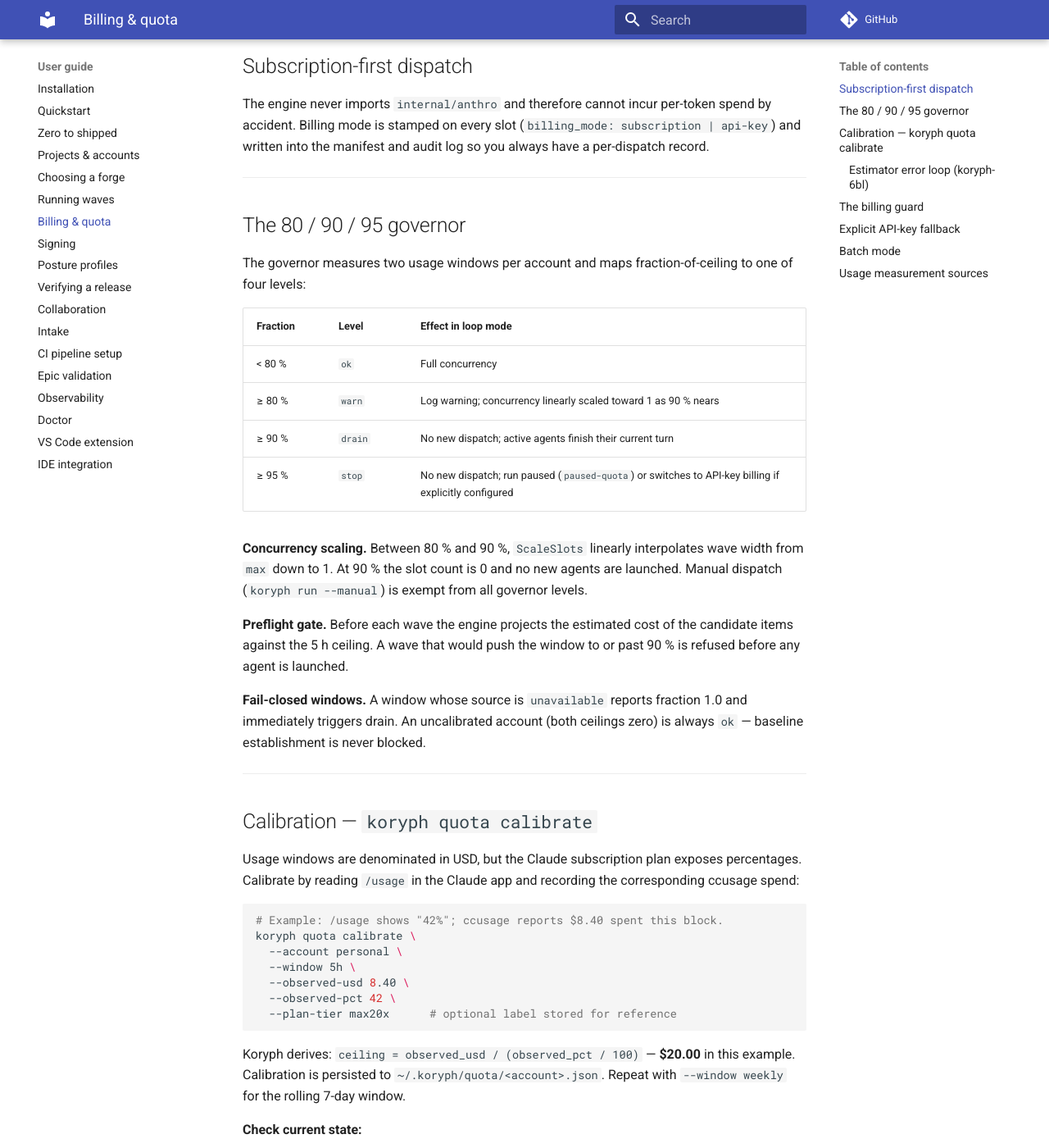
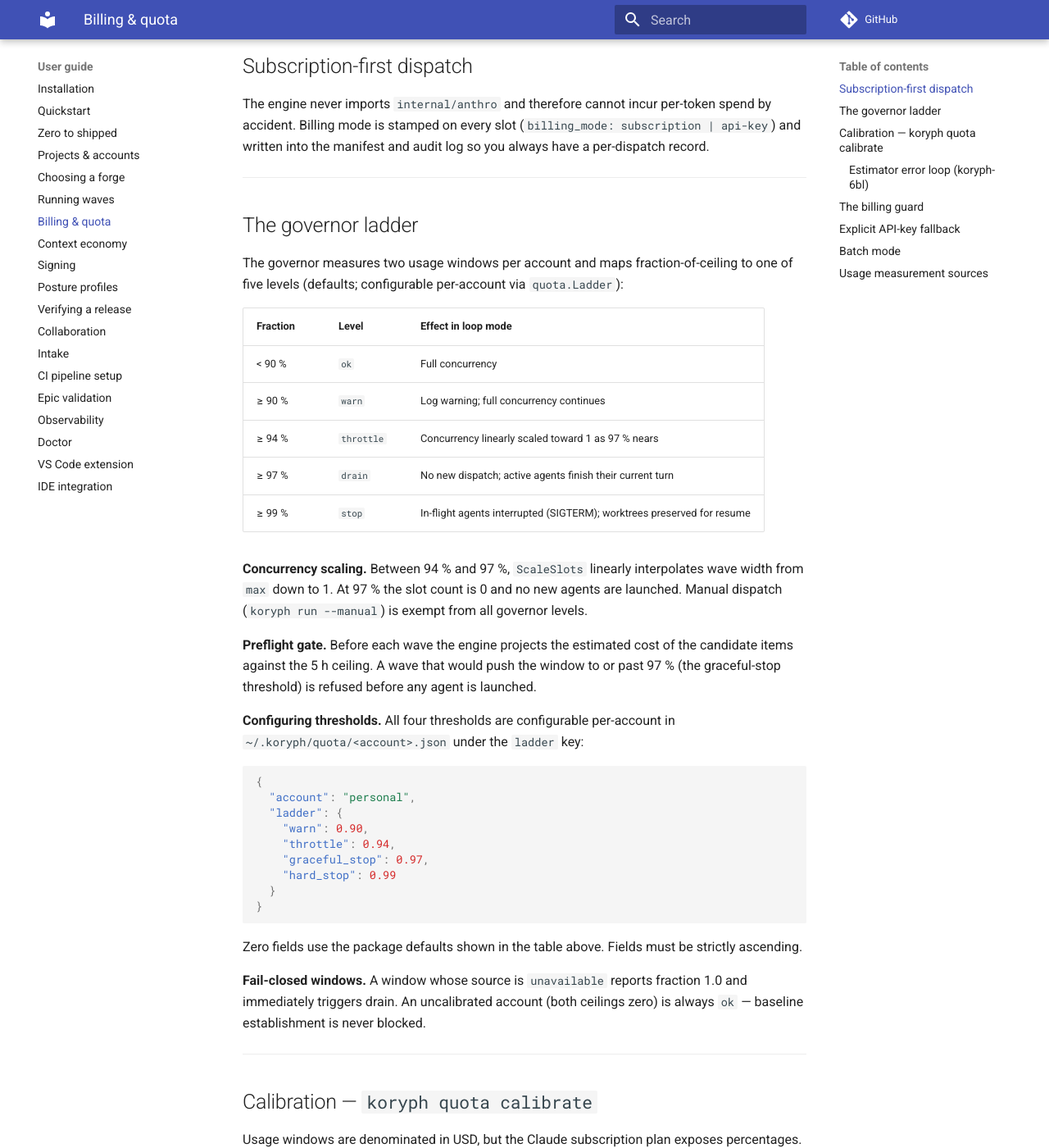
Before and after one commit to koryph/koryph, an MkDocs documentation site: the page built from docs/user-guide/billing-and-quota.md, in a window 1280 px wide and 1400 px high, scrolled down 307 px. Shown: the whole window at 82% size. Built offline with MkDocs 1.6.1 and Material for MkDocs 9.7.7, drawn with Linux system fonts in a browser that asks for light colours; comment, search, counter and statistics services are not loaded.

Commit message:
docs(user-guide): context-economy chapter + governor ladder drift fix (koryph-77r.9)
Add docs/user-guide/context-economy.md covering koryph metrics tokens,
quiet gate (make gate-agent), wrappers + file-spill recovery, output caps
(BASH_MAX_OUTPUT_LENGTH / MAX_MCP_OUTPUT_TOKENS), and bd-prime slimming;
wire new page into mkdocs.yml nav under Billing & quota.

Fix billing-and-quota.md: the "80/90/95 governor" section documented
the deprecated WarnFraction/DrainFraction/StopFraction constants rather
than the koryph-ivk defaults (warn=0.90, throttle=0.94, graceful_stop=0.97,
hard_stop=0.99). Correct the table, level names, concurrency-scaling
description, and preflight-gate threshold; add the Ladder config example.

Co-Authored-By: Claude Sonnet 4.6 <noreply@anthropic.com>
Signed-off-by: Marshall Cody McCain <cody@mccain.family>

````diff
--- a/docs/user-guide/billing-and-quota.md
+++ b/docs/user-guide/billing-and-quota.md
@@ -18,26 +18,47 @@ audit log so you always have a per-dispatch record.
 
 ---
 
-## The 80 / 90 / 95 governor
+## The governor ladder
 
 The governor measures two usage windows per account and maps
-fraction-of-ceiling to one of four levels:
+fraction-of-ceiling to one of five levels (defaults; configurable per-account
+via `quota.Ladder`):
 
-| Fraction | Level   | Effect in loop mode                                              |
-|----------|---------|------------------------------------------------------------------|
-| < 80 %   | `ok`    | Full concurrency                                                 |
-| ≥ 80 %   | `warn`  | Log warning; concurrency linearly scaled toward 1 as 90 % nears |
-| ≥ 90 %   | `drain` | No new dispatch; active agents finish their current turn         |
-| ≥ 95 %   | `stop`  | No new dispatch; run paused (`paused-quota`) or switches to API-key billing if explicitly configured |
+| Fraction | Level      | Effect in loop mode                                                 |
+|----------|------------|---------------------------------------------------------------------|
+| < 90 %   | `ok`       | Full concurrency                                                    |
+| ≥ 90 %   | `warn`     | Log warning; full concurrency continues                             |
+| ≥ 94 %   | `throttle` | Concurrency linearly scaled toward 1 as 97 % nears                 |
+| ≥ 97 %   | `drain`    | No new dispatch; active agents finish their current turn            |
+| ≥ 99 %   | `stop`     | In-flight agents interrupted (SIGTERM); worktrees preserved for resume |
 
-**Concurrency scaling.** Between 80 % and 90 %, `ScaleSlots` linearly
-interpolates wave width from `max` down to 1. At 90 % the slot count is 0
+**Concurrency scaling.** Between 94 % and 97 %, `ScaleSlots` linearly
+interpolates wave width from `max` down to 1. At 97 % the slot count is 0
 and no new agents are launched. Manual dispatch (`koryph run --manual`) is
 exempt from all governor levels.
 
 **Preflight gate.** Before each wave the engine projects the estimated cost
 of the candidate items against the 5 h ceiling. A wave that would push the
-window to or past 90 % is refused before any agent is launched.
+window to or past 97 % (the graceful-stop threshold) is refused before any
+agent is launched.
+
+**Configuring thresholds.** All four thresholds are configurable per-account
+in `~/.koryph/quota/<account>.json` under the `ladder` key:
+
+```json
+{
+  "account": "personal",
+  "ladder": {
+    "warn": 0.90,
+    "throttle": 0.94,
+    "graceful_stop": 0.97,
+    "hard_stop": 0.99
+  }
+}
+```
+
+Zero fields use the package defaults shown in the table above. Fields must be
+strictly ascending.
 
 **Fail-closed windows.** A window whose source is `unavailable` reports
 fraction 1.0 and immediately triggers drain. An uncalibrated account (both
--- a/mkdocs.yml
+++ b/mkdocs.yml
@@ -55,6 +55,7 @@ nav:
       - Choosing a forge: user-guide/forges.md
       - Running waves: user-guide/running-waves.md
       - Billing & quota: user-guide/billing-and-quota.md
+      - Context economy: user-guide/context-economy.md
       - Signing: user-guide/signing.md
       - Posture profiles: user-guide/postures.md
       - Verifying a release: user-guide/supply-chain.md
````
Also changed, not shown: docs/user-guide/context-economy.md (added, +241 -0 lines).
